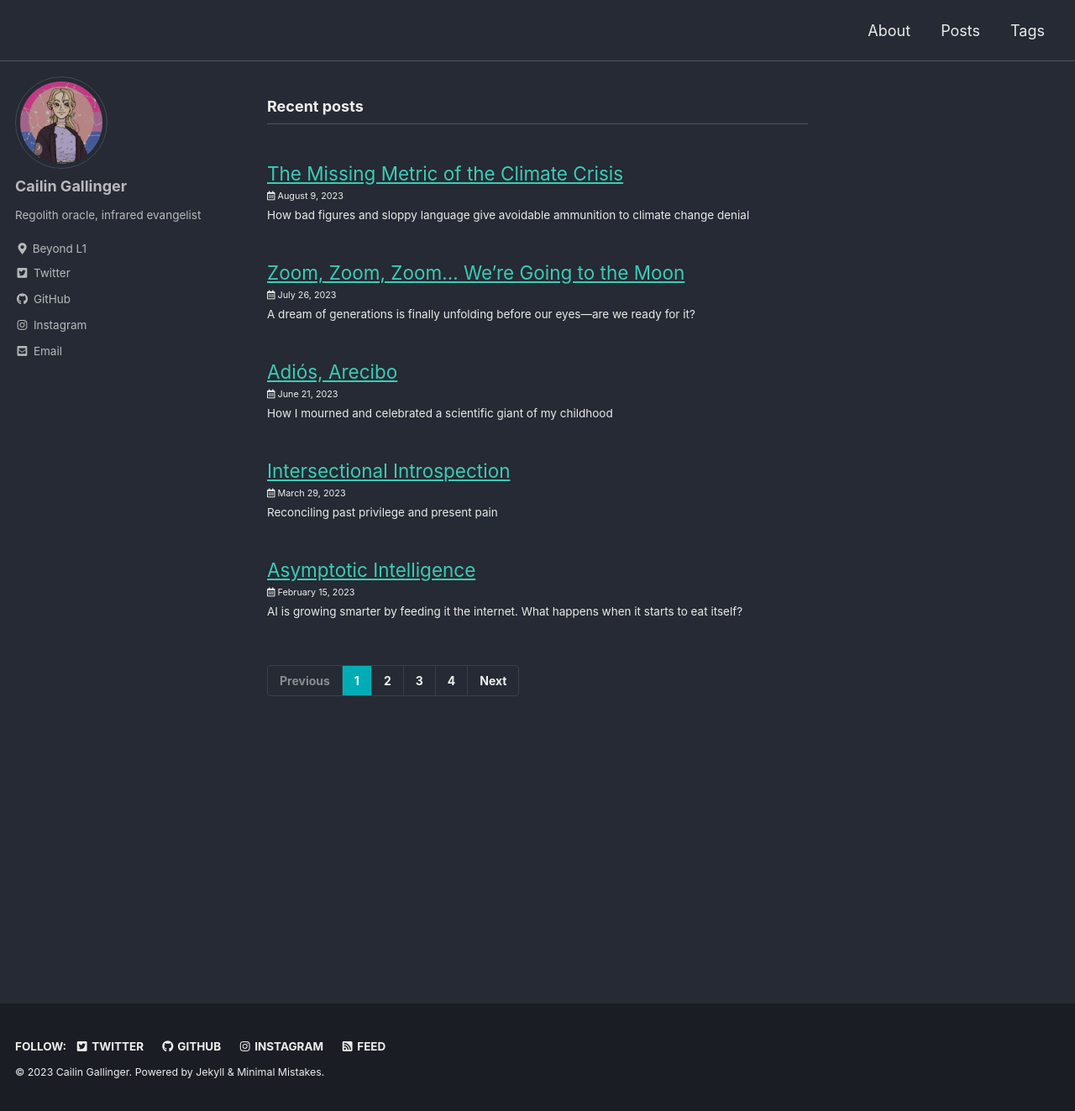
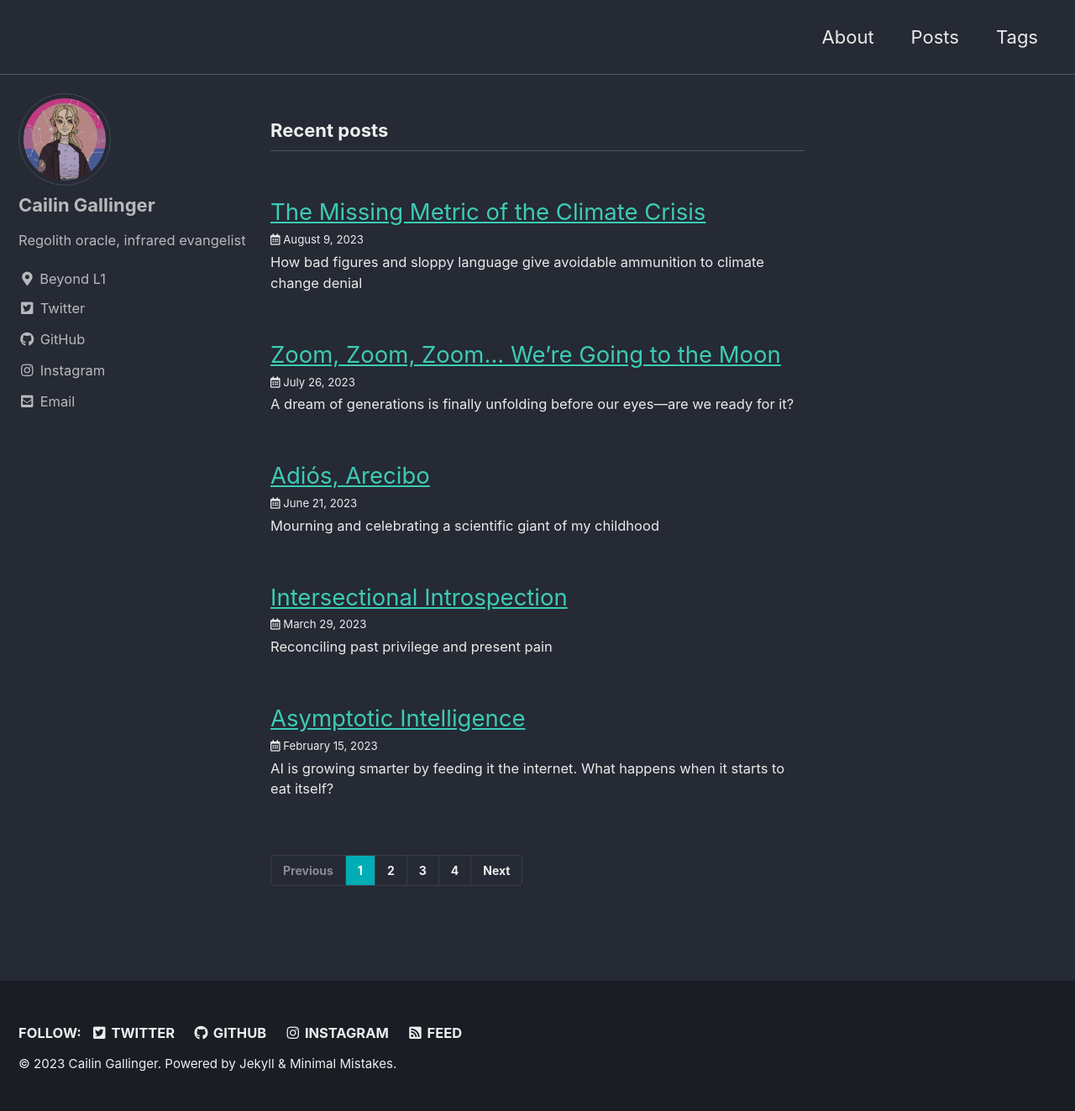
Before and after one commit to cgallinger/cgallinger.github.io, a Jekyll site: the page built from index.html, in a window 1280 px wide and 1323 px high. Shown: the whole window at 84% size. Built offline with Jekyll 4.4.1, drawn with Linux system fonts in a browser that asks for light colours; cached includes are drawn as plain includes; the list of posts is cut into pages by our own code.

Commit message:
Adjust font sizes to make mobile better again

```diff
--- a/_posts/2023-06-21-adios-arecibo.md
+++ b/_posts/2023-06-21-adios-arecibo.md
@@ -1,6 +1,6 @@
 ---
 title: "Adiós, Arecibo"
-excerpt: "How I mourned and celebrated a scientific giant of my childhood"
+excerpt: "Mourning and celebrating a scientific giant of my childhood"
 date: 2023-06-21T09:00:00-04:00
 published: true
 related: false
--- a/assets/css/main.scss
+++ b/assets/css/main.scss
@@ -23,11 +23,11 @@ html {
     }
 
     @include breakpoint($large) {
-      font-size: 16px; // change to whatever
+      font-size: 20px; // change to whatever
     }
 
     @include breakpoint($x-large) {
-      font-size: 18px; // change to whatever
+      font-size: 22px; // change to whatever
     }
 }
 
@@ -83,7 +83,7 @@ a:hover { color: #00ab9a; outline: 0; } /* #235e70 */
 
 /* text emphasis on key sections of posts */
 .emphasis{
-    color: #FF33AB;;
+    color: #FF33AB;
 }
 
 /* the reference tooltips style starts here */
```
